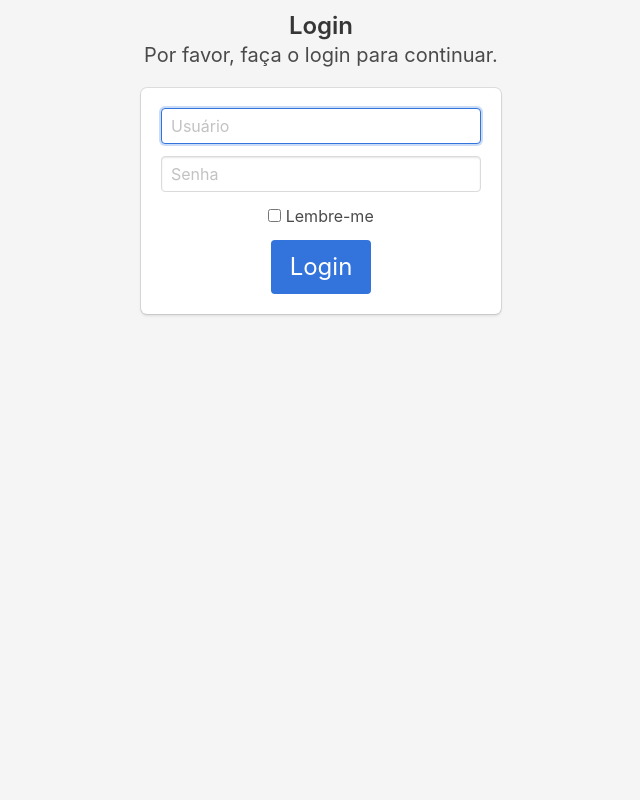
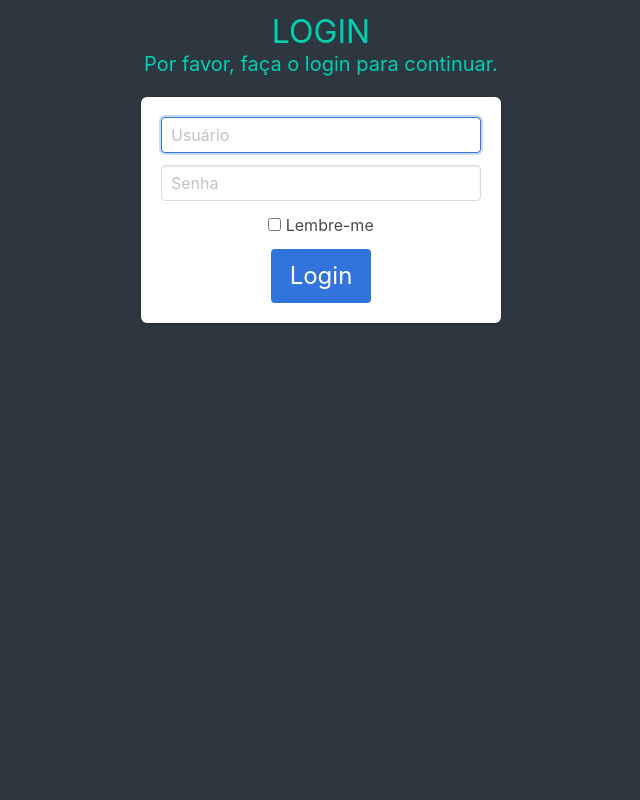
Before and after one commit to Kleber2018/Sistema-Ordem-de-Servico, a PHP site: page /App/Views/login/login.php in a window 1280 px wide. Shown: the whole page, without its empty margins (319-959 px from the left). Run offline with PHP 8.4, Linux system fonts and the light colour scheme; some libraries are stand-ins or nearby versions.

Commit message:
CSS do login alterado

```diff
--- a/App/Views/login/login.php
+++ b/App/Views/login/login.php
@@ -1,5 +1,5 @@
 <!DOCTYPE html>
-<html class="content has-background-light">
+<html class="content tela-login">
 <head>
     <meta charset="utf-8">
     <meta name="viewport" content="width=device-width, initial-scale=1">
@@ -12,8 +12,7 @@
 <body>
 <div class="container has-text-centered">
     <div class="column is-4 is-offset-4">
-        <h3 class="title">Login</h3>
-        <p class="subtitle">Por favor, faça o login para continuar.</p>
+        <p class="subtitle"><span style="font-size: 32px;">LOGIN</span><br/>Por favor, faça o login para continuar.</p>
         <div class="box">
             <form name="logar" action="http://<?php echo APP_HOST; ?>/Login/verificar" method="POST">
                 <div class="field">
--- a/public/css/estilo.css
+++ b/public/css/estilo.css
@@ -30,3 +30,15 @@
 
 html,body{height:100%;
 }
+
+.content.tela-login{
+    background-color: #2e363f;
+}
+
+.subtitle{
+    color: #00d1b2;
+}
+
+.title{
+    color: #ffffff;
+}
```
